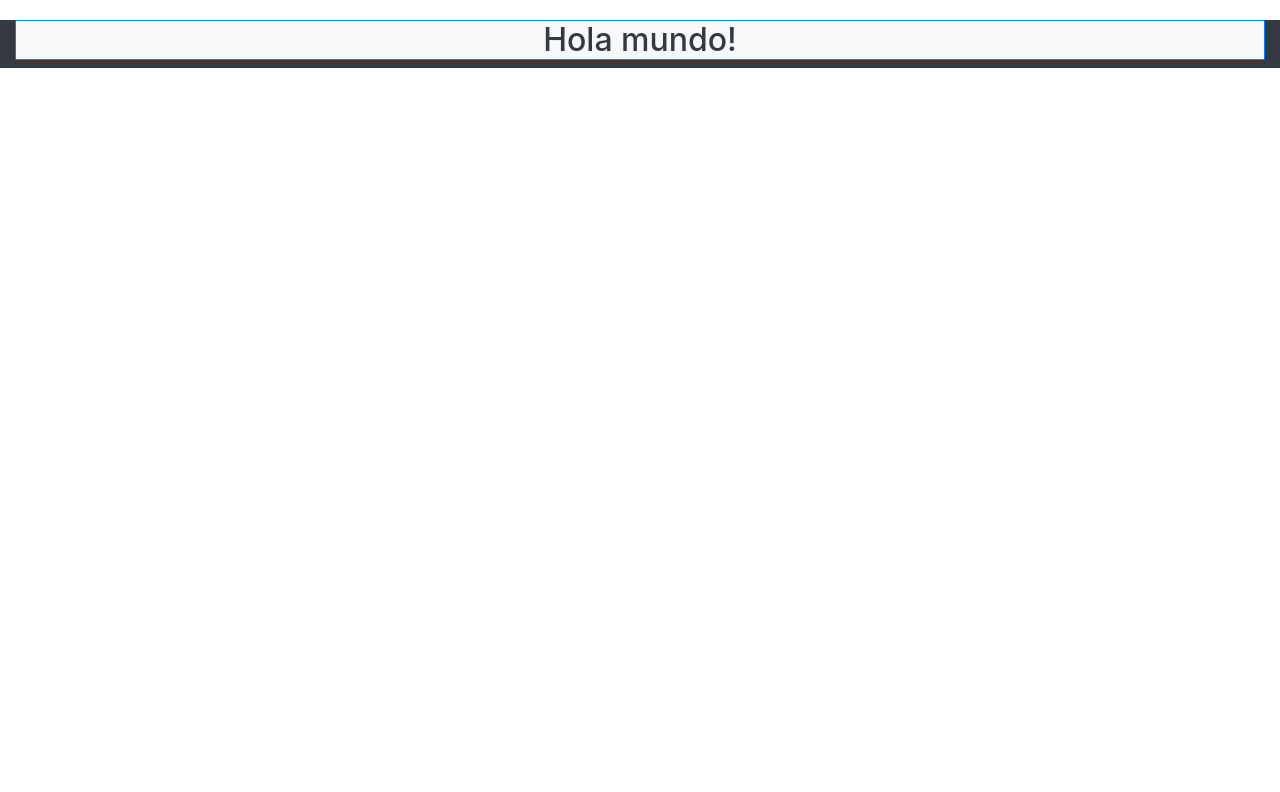
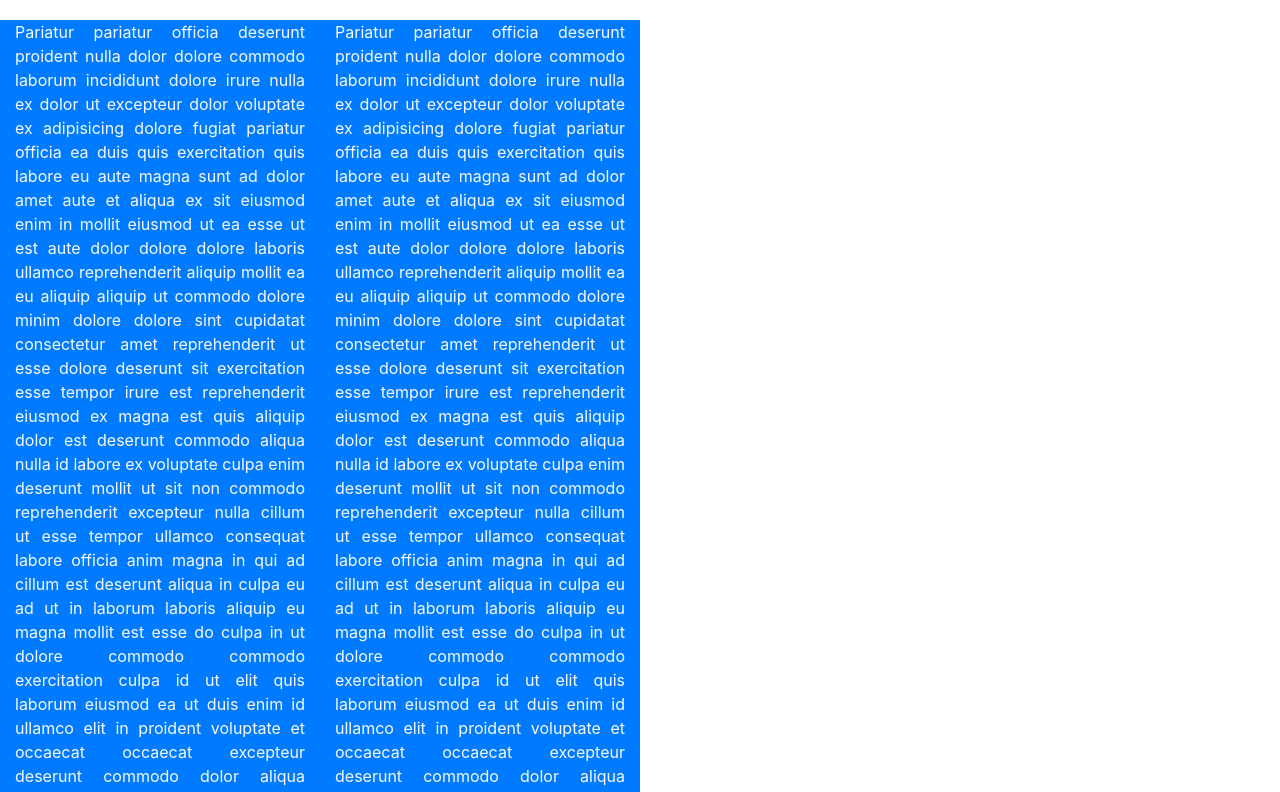
Before and after one commit to engelpain/frontend-tricks, a plain HTML site: page bootstrap4/overview.html in a window 1280 px wide. Shown: the top 792 px of the page. Drawn offline with Linux system fonts and the light colour scheme.

Commit message:
Agregados los contenedores

```diff
--- a/bootstrap4/overview.html
+++ b/bootstrap4/overview.html
@@ -13,10 +13,13 @@
 <body>
 
   <!-- Container normal [BEGIN] -->
-  <section id="container" class="container-fluid bg-dark">
+  <section id="container" class="container-fluid">
     <div class="row">
-      <div class="col text-center">
-        <h2 class="bg-light text-dark border border-primary">Hola mundo!</h2>
+      <div class="col-12 col-sm-6 col-md-4 col-lg-3 col-lx-2 text-justify bg-primary text-light">
+        <p>Pariatur pariatur officia deserunt proident nulla dolor dolore commodo laborum incididunt dolore irure nulla ex dolor ut excepteur dolor voluptate ex adipisicing dolore fugiat pariatur officia ea duis quis exercitation quis labore eu aute magna sunt ad dolor amet aute et aliqua ex sit eiusmod enim in mollit eiusmod ut ea esse ut est aute dolor dolore dolore laboris ullamco reprehenderit aliquip mollit ea eu aliquip aliquip ut commodo dolore minim dolore dolore sint cupidatat consectetur amet reprehenderit ut esse dolore deserunt sit exercitation esse tempor irure est reprehenderit eiusmod ex magna est quis aliquip dolor est deserunt commodo aliqua nulla id labore ex voluptate culpa enim deserunt mollit ut sit non commodo reprehenderit excepteur nulla cillum ut esse tempor ullamco consequat labore officia anim magna in qui ad cillum est deserunt aliqua in culpa eu ad ut in laborum laboris aliquip eu magna mollit est esse do culpa in ut dolore commodo commodo exercitation culpa id ut elit quis laborum eiusmod ea ut duis enim id ullamco elit in proident voluptate et occaecat occaecat excepteur deserunt commodo dolor aliqua dolore dolore esse nulla nulla ullamco culpa pariatur velit do quis ut minim occaecat ea enim commodo sint sunt dolor commodo excepteur amet deserunt ullamco veniam dolore id ut commodo sint sint sint laboris voluptate deserunt veniam deserunt sint dolor est tempor ut aute culpa nostrud in occaecat in tempor nostrud adipisicing ut sed dolor ut.</p>
+      </div>
+      <div class="col-12 col-sm-6 col-md-4 col-lg-3 col-lx-2 text-justify bg-primary text-light">
+        <p>Pariatur pariatur officia deserunt proident nulla dolor dolore commodo laborum incididunt dolore irure nulla ex dolor ut excepteur dolor voluptate ex adipisicing dolore fugiat pariatur officia ea duis quis exercitation quis labore eu aute magna sunt ad dolor amet aute et aliqua ex sit eiusmod enim in mollit eiusmod ut ea esse ut est aute dolor dolore dolore laboris ullamco reprehenderit aliquip mollit ea eu aliquip aliquip ut commodo dolore minim dolore dolore sint cupidatat consectetur amet reprehenderit ut esse dolore deserunt sit exercitation esse tempor irure est reprehenderit eiusmod ex magna est quis aliquip dolor est deserunt commodo aliqua nulla id labore ex voluptate culpa enim deserunt mollit ut sit non commodo reprehenderit excepteur nulla cillum ut esse tempor ullamco consequat labore officia anim magna in qui ad cillum est deserunt aliqua in culpa eu ad ut in laborum laboris aliquip eu magna mollit est esse do culpa in ut dolore commodo commodo exercitation culpa id ut elit quis laborum eiusmod ea ut duis enim id ullamco elit in proident voluptate et occaecat occaecat excepteur deserunt commodo dolor aliqua dolore dolore esse nulla nulla ullamco culpa pariatur velit do quis ut minim occaecat ea enim commodo sint sunt dolor commodo excepteur amet deserunt ullamco veniam dolore id ut commodo sint sint sint laboris voluptate deserunt veniam deserunt sint dolor est tempor ut aute culpa nostrud in occaecat in tempor nostrud adipisicing ut sed dolor ut.</p>
       </div>
     </div>
   </section>
```
Also changed, not shown: 3 other files.
